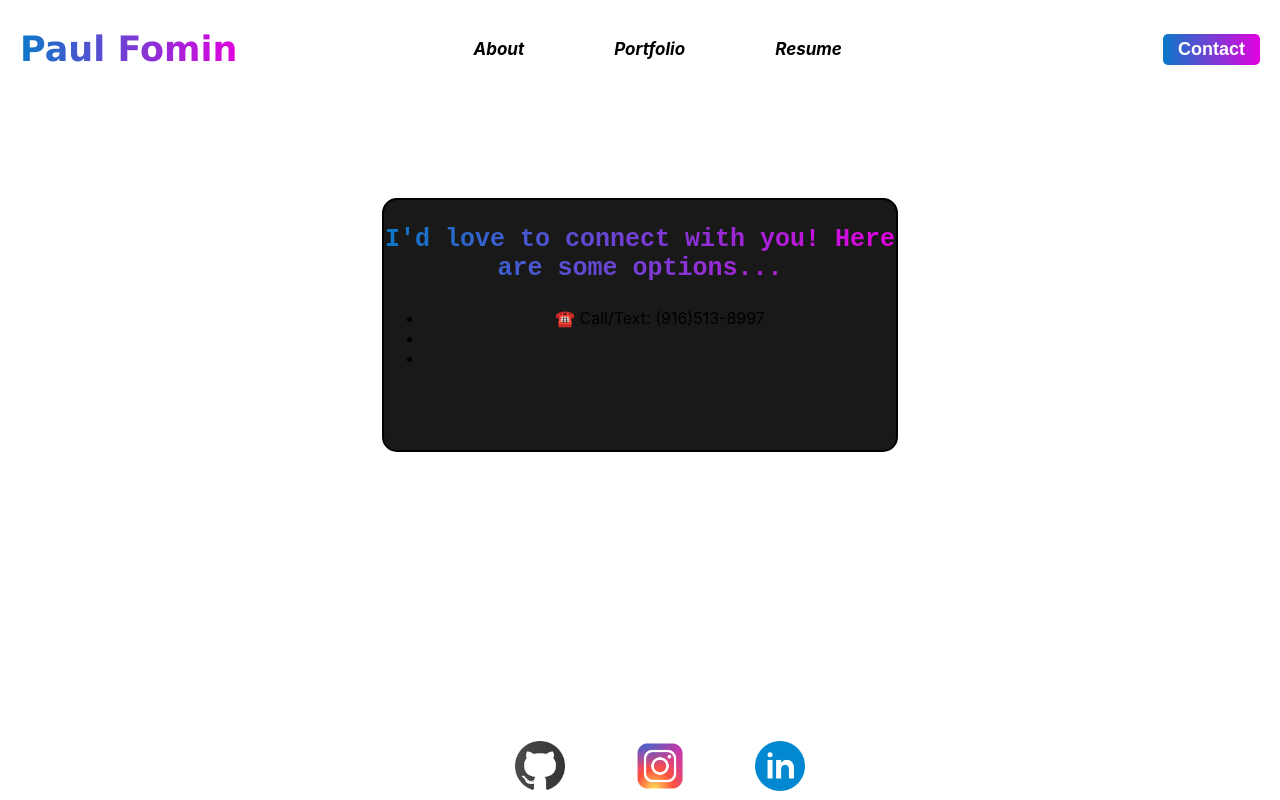
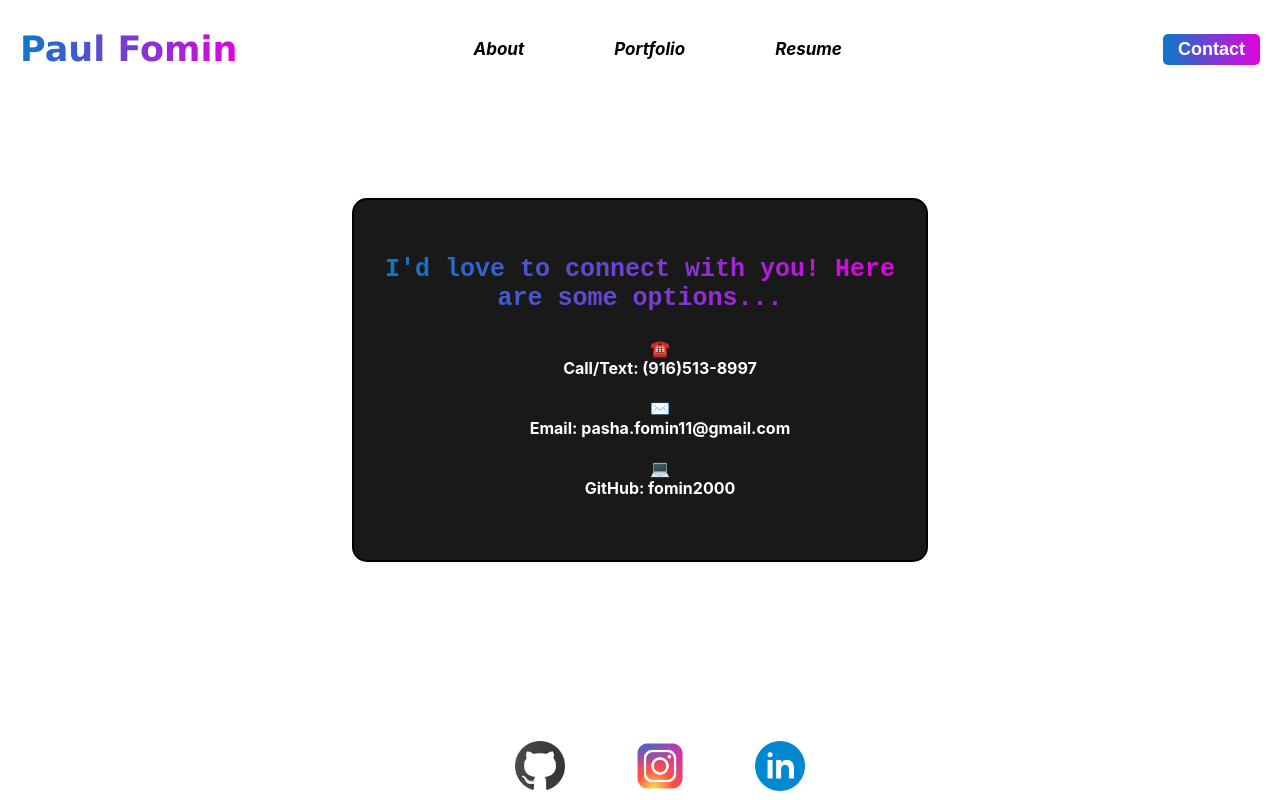
Before and after one commit to fomin2000/react-portfolio, a React (Create React App) app: page /contact in a window 1280 px wide. Built offline with nearby package versions, Linux system fonts and the light colour scheme.

Commit message:
more info

```diff
--- a/src/components/ContactForm.css
+++ b/src/components/ContactForm.css
@@ -1,10 +1,11 @@
 .formCont {
     margin-top: 100px;
     width: 40%;
-    height: 250px;
+    height: 300px;
     background-color: rgba(0, 0, 0, 0.9);
     border: 2px solid black;
     border-radius: 15px;
+    padding: 30px;
 }
 
 .formCont h3 {
@@ -15,3 +16,14 @@
     -webkit-text-fill-color: transparent;
     -webkit-background-clip: text;
 }
+
+.formCont ul {
+    list-style: none;
+    color: white;
+    font-weight: bold;
+}
+
+.formCont a {
+    text-decoration: none;
+    color: inherit;
+}
--- a/src/components/ContactForm.js
+++ b/src/components/ContactForm.js
@@ -6,9 +6,11 @@ const ContactForm = () => {
         <div className="formCont">
             <h3>I'd love to connect with you! Here are some options...</h3>
             <ul>
-                <li>☎️ Call/Text: (916)513-8997</li>
-                <li></li>
-                <li></li>
+                <li>☎️<br />Call/Text: <a href="tel:9165138997">(916)513-8997</a></li>
+                <br />
+                <li>✉️<br />Email: <a href="mailto:pasha.fomin11@gmail.com">pasha.fomin11@gmail.com</a></li>
+                <br />
+                <li>💻<br /> GitHub: <a href="https://github.com/fomin2000">fomin2000</a></li>
             </ul>
         </div>
     )
```
Also changed, not shown: 15 other files (tests, documents, lock files or other folders).
